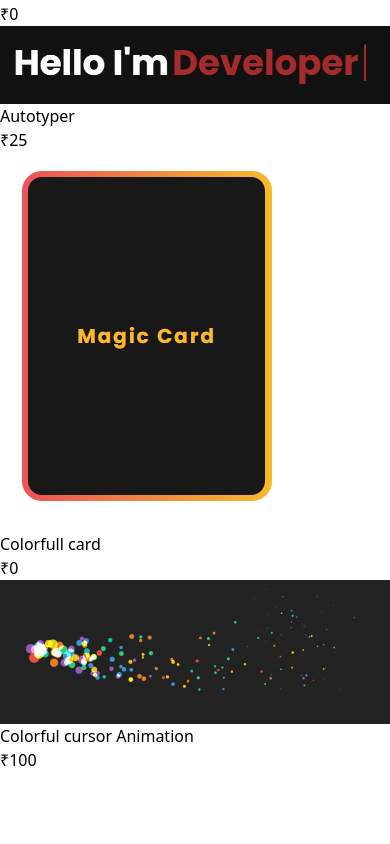
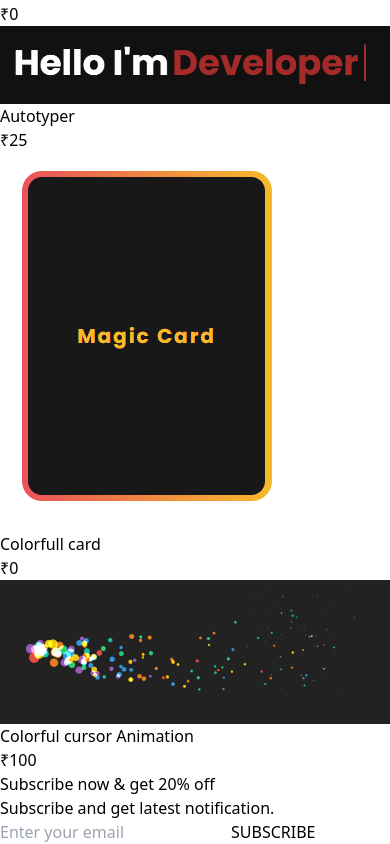
Before and after one commit to Chandan-Badge/C2Explains-ChandanChaudhary, a React (Vite) app in the folder Frontend/: page / in a window 390 px wide. Shown: the part 8460-9304 px from the top of the page. Before the commit the page ends 9232 px from the top, so only its background shows below. Built offline with nearby package versions, Linux system fonts and the light colour scheme.

Commit message:
Adding Subscribe us button

```diff
--- /dev/null
+++ b/Frontend/src/components/NewsletterBox.jsx
@@ -0,0 +1,23 @@
+import React from 'react';
+
+function NewsletterBox() {
+
+    const onSubmitHandler = (event) => {
+        event.preventDefault();
+        alert("Thanks for subscribing us.")
+    }
+
+  return (
+    <div className='text-center my-10 flex flex-col gap-2'>
+        <p className='text-gray-300 font-medium text-2xl'>Subscribe now & get 20% off</p>
+        <p className='m-auto text-xs sm:text-sm md:text-base text-gray-300'>Subscribe and get latest notification.</p>
+
+        <form onSubmit={onSubmitHandler} action="" className='flex items-center mx-auto mt-4 border border-[#b6bee5]/50'>
+            <input type="email" name="" id="" placeholder='Enter your email' className='outline-none w-80 px-3 py-2.5 flex-1' required />
+            <button type='submit' className='bg-[#181e33] text-[#aeb8e7] font-semibold transition-all  text-sm px-10 py-3'>SUBSCRIBE</button>
+        </form>
+    </div>
+  )
+}
+
+export default NewsletterBox;
--- a/Frontend/src/pages/Home.jsx
+++ b/Frontend/src/pages/Home.jsx
@@ -2,6 +2,7 @@ import React from 'react'
 import Hero from '../components/hero';
 import LatestCollection from '../components/LatestCollection';
 import BestSeller from '../components/bestSeller';
+import NewsletterBox from '../components/NewsletterBox';
 
 const Home = () => {
   return (
@@ -9,6 +10,7 @@ const Home = () => {
       <Hero />
       <LatestCollection />
       <BestSeller />
+      <NewsletterBox />
 
     </div>
   )
```
Also changed, not shown: Frontend/src/components/OurPolicy.jsx (added, +11 -0 lines).
